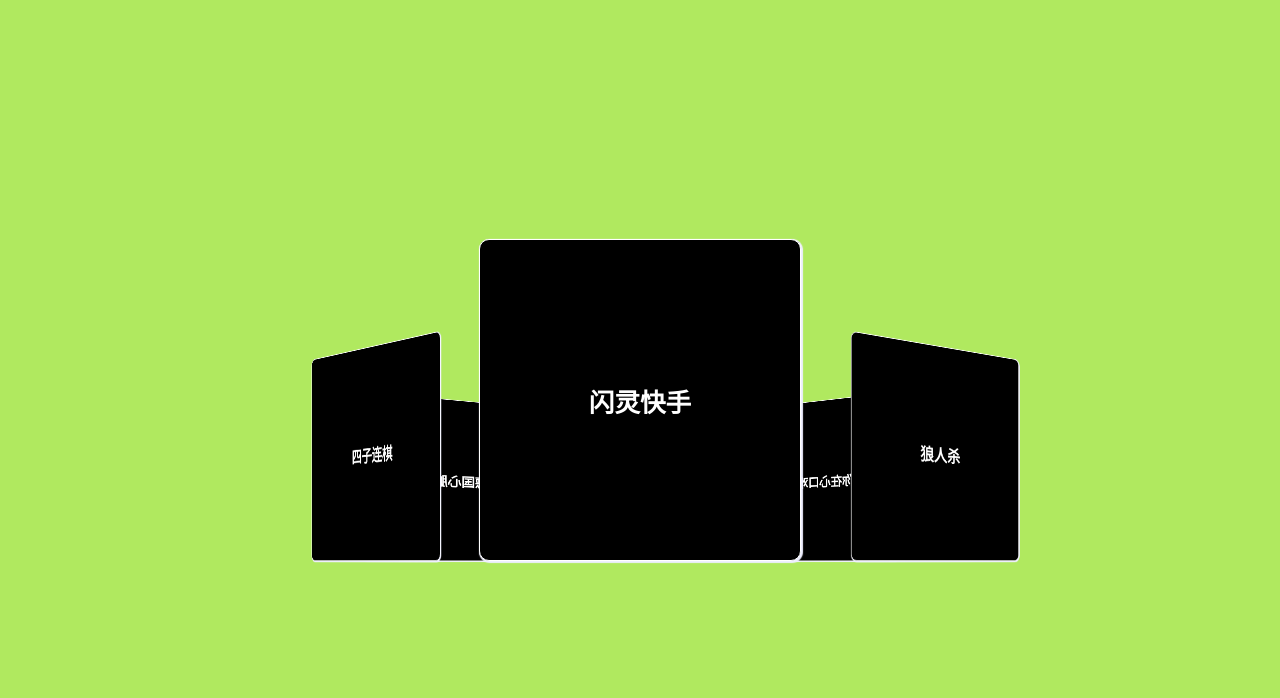
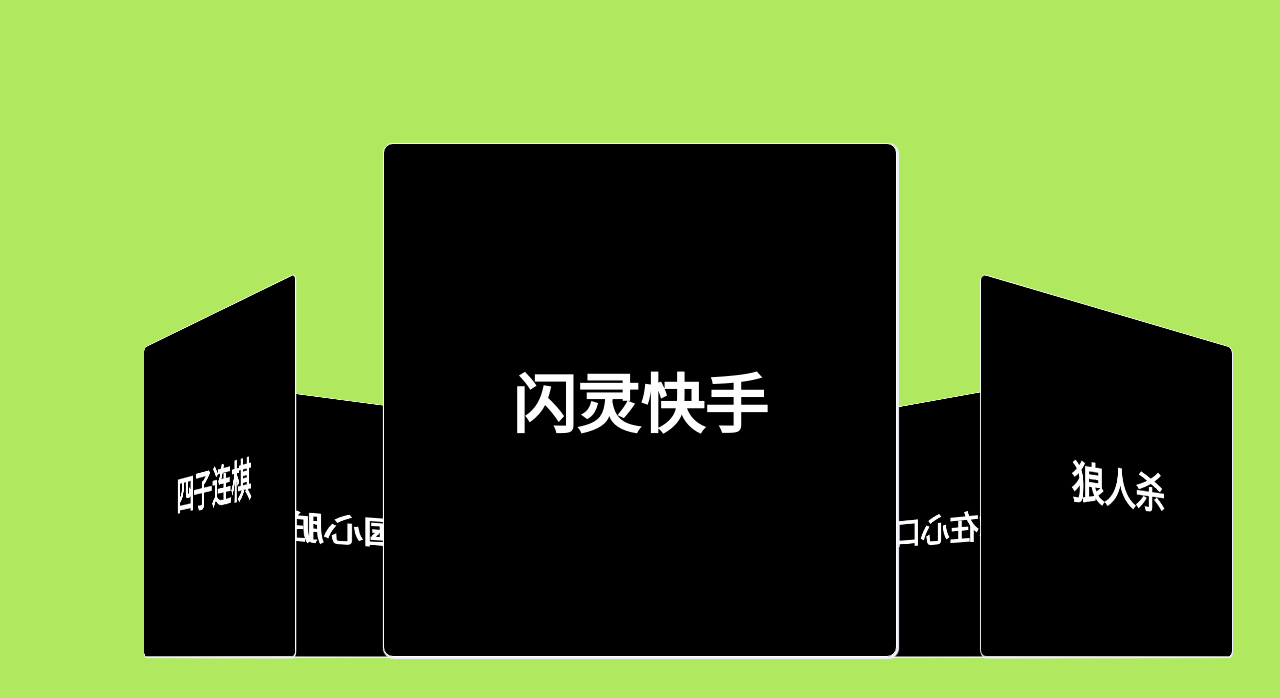
Before and after one commit to 1045922393/Hi_Vue3, a Vue app: page /#/ in a window 1280 px wide. Shown: the top 698 px of the page. Built offline with nearby package versions, Linux system fonts and the light colour scheme.

Commit message:
style: 增大首页

```diff
--- a/src/view/home.vue
+++ b/src/view/home.vue
@@ -111,10 +111,10 @@ const clickRouter = (index, path) => {
     display: flex;
     justify-content: center;
     align-items: center;
-    width: 25vw;
-    min-height: 25vw;
+    width: 40vw;
+    min-height: 40vw;
     border-radius: 10px;
-    font-size: 2vw;
+    font-size: 5vw;
     font-weight: 800;
     color: #fff;
     background-color: black;
--- a/src/view/null.vue
+++ b/src/view/null.vue
@@ -15,6 +15,6 @@
   display: flex;
   justify-content: center;
   align-items: center;
-  font-size: 2vw;
+  font-size: 5vw;
 }
 </style>
```
